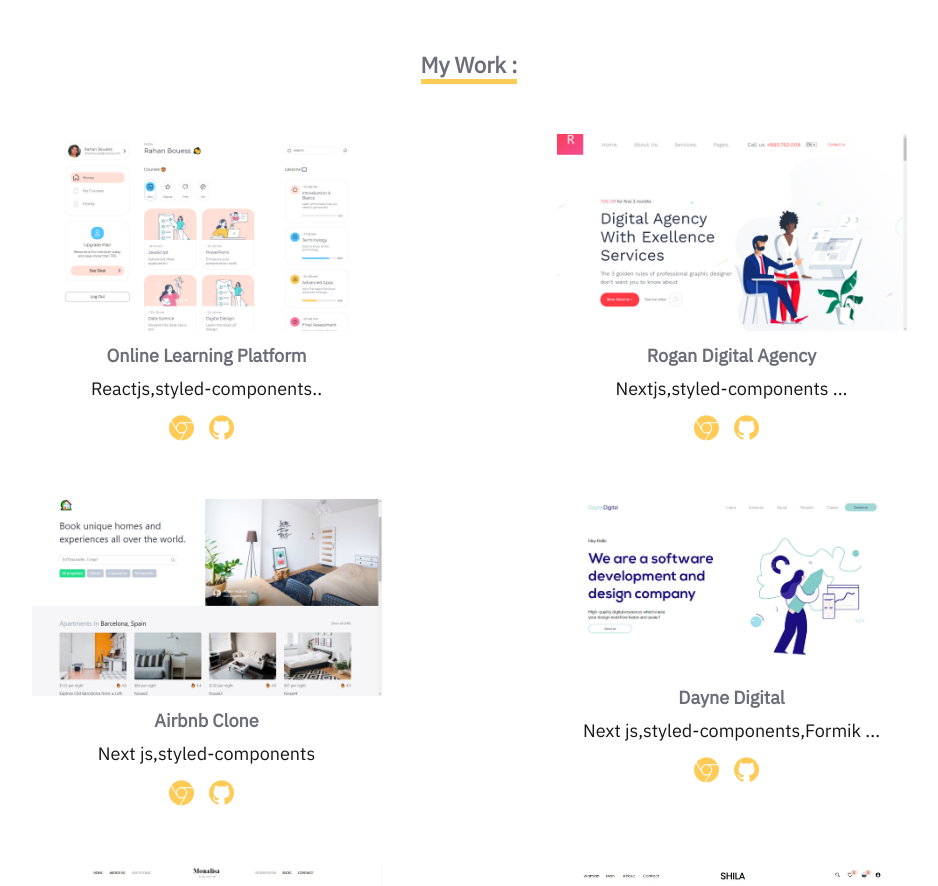
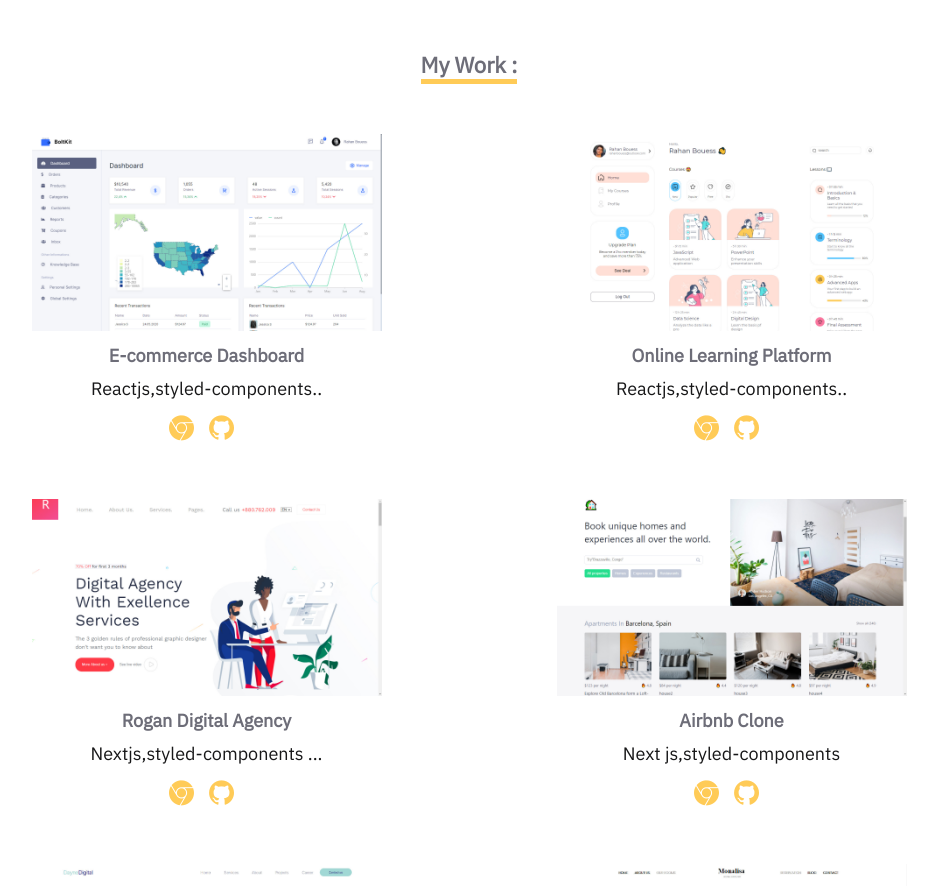
Before and after one commit to Absolu242/august21-portfolio, a Next.js app: page / in a window 1280 px wide. Shown: the part 940-1826 px from the top of the page, without its empty margins (171-1109 px from the left). Built offline with nearby package versions, Linux system fonts and the light colour scheme.

Commit message:
added one project

```diff
--- a/data/projects.data.js
+++ b/data/projects.data.js
@@ -1,4 +1,14 @@
 export const projectsList = [
+  {
+    id: "01",
+    name: "E-commerce Dashboard",
+    tech: "Reactjs,styled-components..",
+    live: "https://ecomboard.netlify.app",
+    github: "#",
+    image: "board.jpg",
+    private: true,
+  },
+
   {
     id: "0",
     name: "Online Learning Platform",
```
Also changed, not shown: public/board.jpg (added).
